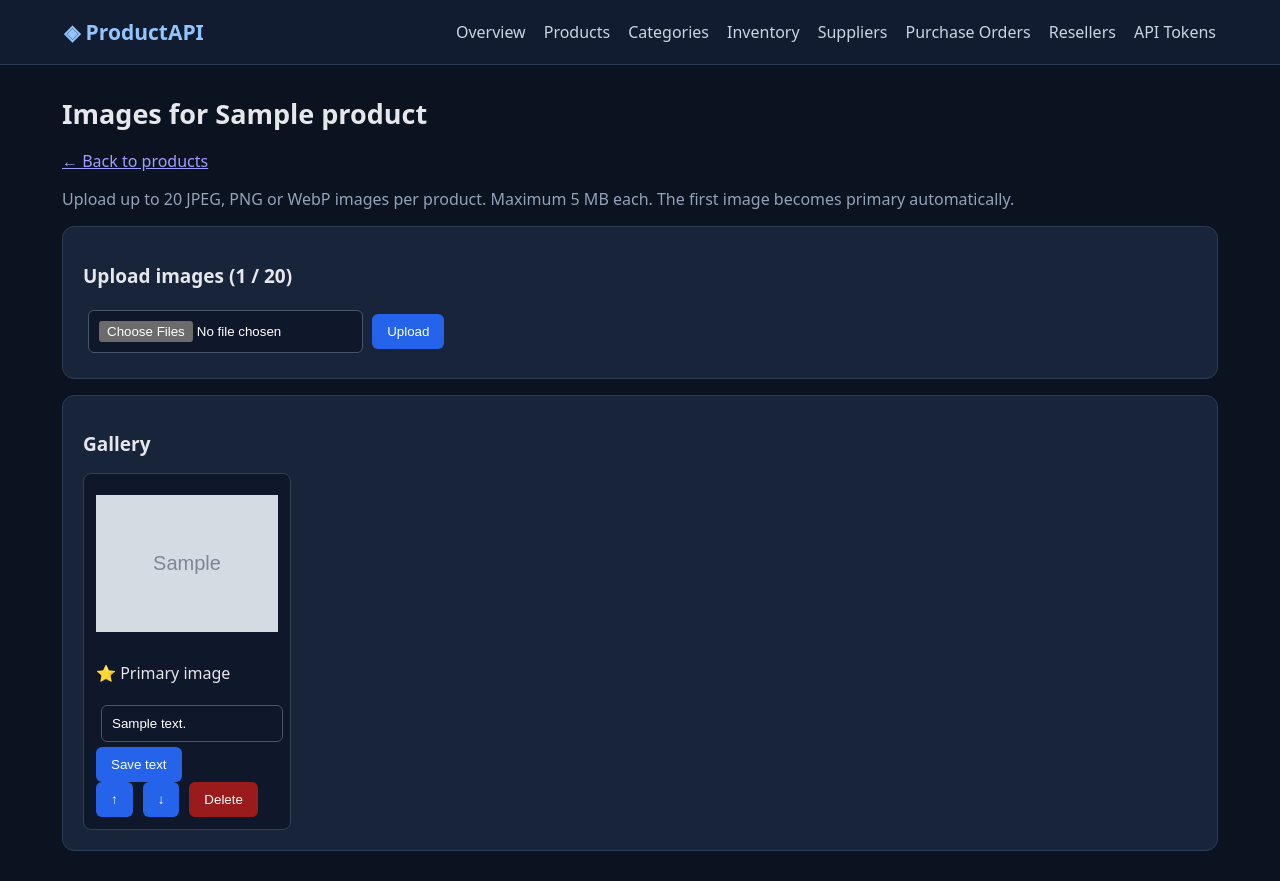
After one commit to 1x4x/2000-product-webapi, an ASP.NET Core app: page /admin/products/1/images in a window 1280 px wide. The commit adds this page. Run offline with ASP.NET Core 8, Linux system fonts and the light colour scheme; tables that the repository leaves empty hold one stand-in row (values such as "Sample post"); grey boxes marked "Sample" are stand-in pictures; the project's own start-up code is not run, and a stand-in starts its controllers and pages.

Commit message:
feat: add local-disk product image gallery with 20-image limit

```diff
--- a/ProductAPI/Data/AppDbContext.cs
+++ b/ProductAPI/Data/AppDbContext.cs
@@ -2,11 +2,13 @@ using Microsoft.EntityFrameworkCore;
 using ProductAPI.Models;
 namespace ProductAPI.Data;
 public class AppDbContext(DbContextOptions<AppDbContext> options):DbContext(options) {
- public DbSet<Product> Products=>Set<Product>(); public DbSet<ProductCategory> ProductCategories=>Set<ProductCategory>(); public DbSet<Supplier> Suppliers=>Set<Supplier>(); public DbSet<Reseller> Resellers=>Set<Reseller>(); public DbSet<ApiKey> ApiKeys=>Set<ApiKey>(); public DbSet<StockMovement> StockMovements=>Set<StockMovement>(); public DbSet<ResellerOrder> ResellerOrders=>Set<ResellerOrder>(); public DbSet<ResellerOrderItem> ResellerOrderItems=>Set<ResellerOrderItem>(); public DbSet<PurchaseOrder> PurchaseOrders=>Set<PurchaseOrder>(); public DbSet<PurchaseOrderItem> PurchaseOrderItems=>Set<PurchaseOrderItem>();
+ public DbSet<Product> Products=>Set<Product>(); public DbSet<ProductImage> ProductImages=>Set<ProductImage>(); public DbSet<ProductCategory> ProductCategories=>Set<ProductCategory>(); public DbSet<Supplier> Suppliers=>Set<Supplier>(); public DbSet<Reseller> Resellers=>Set<Reseller>(); public DbSet<ApiKey> ApiKeys=>Set<ApiKey>(); public DbSet<StockMovement> StockMovements=>Set<StockMovement>(); public DbSet<ResellerOrder> ResellerOrders=>Set<ResellerOrder>(); public DbSet<ResellerOrderItem> ResellerOrderItems=>Set<ResellerOrderItem>(); public DbSet<PurchaseOrder> PurchaseOrders=>Set<PurchaseOrder>(); public DbSet<PurchaseOrderItem> PurchaseOrderItems=>Set<PurchaseOrderItem>();
  protected override void OnModelCreating(ModelBuilder b) {
   b.Entity<Product>().ToTable("product").HasIndex(x=>x.Sku).IsUnique(); b.Entity<ProductCategory>().ToTable("productcategory");
   b.Entity<Product>().Property(x=>x.PurchasePrice).HasPrecision(18,2); b.Entity<Product>().Property(x=>x.RetailPrice).HasPrecision(18,2); b.Entity<Product>().Property(x=>x.ResellerPrice).HasPrecision(18,2);
   b.Entity<ResellerOrderItem>().Property(x=>x.UnitPrice).HasPrecision(18,2); b.Entity<PurchaseOrderItem>().Property(x=>x.UnitCost).HasPrecision(18,2);
   b.Entity<ApiKey>().HasIndex(x=>x.Hash).IsUnique();
+  b.Entity<ProductImage>().ToTable("productimage").HasOne(x=>x.Product).WithMany(x=>x.Images).HasForeignKey(x=>x.ProductId).OnDelete(DeleteBehavior.Cascade);
+  b.Entity<ProductImage>().HasIndex(x=>new{x.ProductId,x.SortOrder});
  }
 }
--- a/ProductAPI/Models/Entities.cs
+++ b/ProductAPI/Models/Entities.cs
@@ -2,7 +2,7 @@ using System.ComponentModel.DataAnnotations;
 namespace ProductAPI.Models;
 public class ProductCategory { public int Id {get;set;} [MaxLength(120)] public string Name {get;set;}=""; public List<Product> Products {get;set;}=new(); }
 public class Supplier { public int Id {get;set;} public string Name {get;set;}=""; public string? Email {get;set;} public string? Country {get;set;}="China"; public int LeadTimeDays {get;set;}=30; public string? ContactName {get;set;} public string? Notes {get;set;} }
-public class Product { public int Id {get;set;} [MaxLength(80)] public string Sku {get;set;}=""; [MaxLength(200)] public string Name {get;set;}=""; public string? Description {get;set;} public int? CategoryId {get;set;} public ProductCategory? Category {get;set;} public int? SupplierId {get;set;} public Supplier? Supplier {get;set;} public decimal PurchasePrice {get;set;} public decimal RetailPrice {get;set;} public decimal ResellerPrice {get;set;} [MaxLength(3)] public string Currency {get;set;}="SEK"; public int StockQuantity {get;set;} public int ReservedQuantity {get;set;} public int TargetStockQuantity {get;set;}=100; public int ReorderThresholdPercent {get;set;}=20; public bool Active {get;set;}=true; public int ReorderQuantity {get;set;}=0; public uint Version {get;set;} }
+public class Product { public int Id {get;set;} [MaxLength(80)] public string Sku {get;set;}=""; [MaxLength(200)] public string Name {get;set;}=""; public string? Description {get;set;} public int? CategoryId {get;set;} public ProductCategory? Category {get;set;} public int? SupplierId {get;set;} public Supplier? Supplier {get;set;} public decimal PurchasePrice {get;set;} public decimal RetailPrice {get;set;} public decimal ResellerPrice {get;set;} [MaxLength(3)] public string Currency {get;set;}="SEK"; public int StockQuantity {get;set;} public int ReservedQuantity {get;set;} public int TargetStockQuantity {get;set;}=100; public int ReorderThresholdPercent {get;set;}=20; public bool Active {get;set;}=true; public int ReorderQuantity {get;set;}=0; public uint Version {get;set;} public List<ProductImage> Images {get;set;}=new(); }
 public class Reseller { public int Id {get;set;} public string Name {get;set;}=""; public string? Email {get;set;} public bool Active {get;set;}=true; public List<ApiKey> ApiKeys {get;set;}=new(); }
 public class ApiKey { public int Id {get;set;} public string Name {get;set;}=""; [MaxLength(20)] public string Prefix {get;set;}=""; [MaxLength(64)] public string Hash {get;set;}=""; public int? ResellerId {get;set;} public Reseller? Reseller {get;set;} public bool IsAdmin {get;set;} public bool Revoked {get;set;} public DateTime CreatedUtc {get;set;}=DateTime.UtcNow; public DateTime ExpiresUtc {get;set;} public DateTime? LastUsedUtc {get;set;} public string Scopes {get;set;}="products:read"; }
 public class StockMovement { public long Id {get;set;} public int ProductId {get;set;} public Product Product {get;set;}=null!; public int Delta {get;set;} public string Reason {get;set;}=""; public DateTime CreatedUtc {get;set;}=DateTime.UtcNow; }
--- /dev/null
+++ b/ProductAPI/Pages/Admin/ProductImages.cshtml
@@ -0,0 +1,30 @@
+@page "/admin/products/{id:int}/images"
+@model ProductAPI.Pages.Admin.ProductImagesModel
+<h1>Images for @Model.Product.Name</h1>
+<p><a href="/admin/products">← Back to products</a></p>
+<p class="muted">Upload up to 20 JPEG, PNG or WebP images per product. Maximum 5 MB each. The first image becomes primary automatically.</p>
+@if(!string.IsNullOrWhiteSpace(Model.Error)){<p class="error">@Model.Error</p>}
+<div class="card">
+<h2>Upload images (@Model.Images.Count / 20)</h2>
+<form method="post" asp-page-handler="Upload" enctype="multipart/form-data">
+<input type="file" name="files" accept="image/jpeg,image/png,image/webp" multiple required/>
+<button>Upload</button>
+</form>
+</div>
+<div class="card">
+<h2>Gallery</h2>
+<div style="display:grid;grid-template-columns:repeat(auto-fill,minmax(190px,1fr));gap:18px">
+@foreach(var img in Model.Images){
+<div style="background:#0f172a;border:1px solid #334155;border-radius:8px;padding:12px">
+<img src="@img.ImageUrl" alt="@img.AltText" loading="lazy" style="width:100%;height:155px;object-fit:contain"/>
+<p>@(img.IsPrimary?"⭐ Primary image":$"Position {img.SortOrder+1}")</p>
+<form method="post" asp-page-handler="Alt"><input type="hidden" name="imageId" value="@img.Id"/><input name="altText" value="@img.AltText" maxlength="255" placeholder="Alt text"/><button>Save text</button></form>
+<div class="actions">
+@if(!img.IsPrimary){<form method="post" asp-page-handler="Primary"><input type="hidden" name="imageId" value="@img.Id"/><button>Make primary</button></form>}
+<form method="post" asp-page-handler="Move"><input type="hidden" name="imageId" value="@img.Id"/><input type="hidden" name="direction" value="-1"/><button>↑</button></form>
+<form method="post" asp-page-handler="Move"><input type="hidden" name="imageId" value="@img.Id"/><input type="hidden" name="direction" value="1"/><button>↓</button></form>
+<form method="post" asp-page-handler="Delete"><input type="hidden" name="imageId" value="@img.Id"/><button class="danger">Delete</button></form>
+</div>
+</div>}
+</div>
+</div>
--- /dev/null
+++ b/ProductAPI/Pages/Admin/ProductImages.cshtml.cs
@@ -0,0 +1,149 @@
+using System.Data;
+using Microsoft.AspNetCore.Mvc;
+using Microsoft.AspNetCore.Mvc.RazorPages;
+using Microsoft.EntityFrameworkCore;
+using ProductAPI.Data;
+using ProductAPI.Models;
+using ProductAPI.Services;
+
+namespace ProductAPI.Pages.Admin;
+
+public class ProductImagesModel(AppDbContext db, LocalProductImageStore store) : PageModel
+{
+    public Product Product { get; private set; } = null!;
+    public List<ProductImage> Images { get; private set; } = new();
+    public string Error { get; private set; } = "";
+
+    public async Task<IActionResult> OnGetAsync(int id) => await LoadAsync(id);
+
+    private async Task<IActionResult> LoadAsync(int id)
+    {
+        var product = await db.Products.AsNoTracking().FirstOrDefaultAsync(p => p.Id == id);
+        if (product is null) return NotFound();
+        Product = product;
+        Images = await db.ProductImages.AsNoTracking().Where(x => x.ProductId == id)
+            .OrderBy(x => x.SortOrder).ThenBy(x => x.Id).ToListAsync();
+        return Page();
+    }
+
+    private async Task<IActionResult> FailAsync(int id, string error)
+    {
+        Error = error;
+        return await LoadAsync(id);
+    }
+
+    public async Task<IActionResult> OnPostUploadAsync(int id, List<IFormFile> files, CancellationToken ct)
+    {
+        if (files is null || files.Count == 0 || files.Count > ProductImagePolicy.MaxImages)
+            return await FailAsync(id, "Select 1 to 20 images.");
+
+        // Buffer and validate all images before changing the database or disk.
+        var prepared = new List<(byte[] bytes, string extension, string alt)>();
+        foreach (var file in files)
+        {
+            if (file.Length <= 0 || file.Length > ProductImagePolicy.MaxBytes)
+                return await FailAsync(id, "Each image must be between 1 byte and 5 MB.");
+            await using var stream = file.OpenReadStream();
+            using var memory = new MemoryStream();
+            await stream.CopyToAsync(memory, ct);
+            if (memory.Length > ProductImagePolicy.MaxBytes)
+                return await FailAsync(id, "Image too large.");
+            var bytes = memory.ToArray();
+            var extension = ProductImagePolicy.DetectExtension(bytes);
+            if (extension is null)
+                return await FailAsync(id, "Only JPEG, PNG and WebP images are supported.");
+            prepared.Add((bytes, extension, Path.GetFileNameWithoutExtension(file.FileName)[..Math.Min(100, Path.GetFileNameWithoutExtension(file.FileName).Length)]));
+        }
+
+        await using var tx = await db.Database.BeginTransactionAsync(IsolationLevel.Serializable, ct);
+        if (!await db.Products.AnyAsync(p => p.Id == id, ct)) return NotFound();
+        var existing = await db.ProductImages.Where(x => x.ProductId == id)
+            .OrderBy(x => x.SortOrder).ThenBy(x => x.Id).ToListAsync(ct);
+        if (!ProductImagePolicy.CanAdd(existing.Count, prepared.Count))
+        {
+            await tx.RollbackAsync(ct);
+            return await FailAsync(id, "This product may have at most 20 images.");
+        }
+
+        var saved = new List<string>();
+        try
+        {
+            var sort = existing.Count == 0 ? 0 : existing.Max(x => x.SortOrder) + 1;
+            foreach (var item in prepared)
+            {
+                await using var input = new MemoryStream(item.bytes);
+                var (fileName, url) = await store.SaveAsync(input, item.extension, ct);
+                saved.Add(fileName);
+                db.ProductImages.Add(new ProductImage
+                {
+                    ProductId = id, FileName = fileName, ImageUrl = url,
+                    AltText = item.alt, SortOrder = sort++, IsPrimary = existing.Count == 0 && saved.Count == 1
+                });
+            }
+            await db.SaveChangesAsync(ct);
+            await tx.CommitAsync(ct);
+        }
+        catch
+        {
+            await tx.RollbackAsync(ct);
+            foreach (var name in saved) store.Delete(name);
+            throw;
+        }
+        return RedirectToPage(new { id });
+    }
+
+    public async Task<IActionResult> OnPostPrimaryAsync(int id, long imageId)
+    {
+        await using var tx = await db.Database.BeginTransactionAsync(IsolationLevel.Serializable);
+        var images = await db.ProductImages.Where(x => x.ProductId == id).ToListAsync();
+        if (!images.Any(x => x.Id == imageId)) return NotFound();
+        foreach (var image in images) image.IsPrimary = image.Id == imageId;
+        await db.SaveChangesAsync();
+        await tx.CommitAsync();
+        return RedirectToPage(new { id });
+    }
+
+    public async Task<IActionResult> OnPostAltAsync(int id, long imageId, string? altText)
+    {
+        if (altText?.Length > 255) return await FailAsync(id, "Alt text must be 255 characters or fewer.");
+        var image = await db.ProductImages.FirstOrDefaultAsync(x => x.ProductId == id && x.Id == imageId);
+        if (image is null) return NotFound();
+        image.AltText = altText?.Trim();
+        await db.SaveChangesAsync();
+        return RedirectToPage(new { id });
+    }
+
+    public async Task<IActionResult> OnPostMoveAsync(int id, long imageId, int direction)
+    {
+        if (direction is not (-1 or 1)) return BadRequest();
+        await using var tx = await db.Database.BeginTransactionAsync(IsolationLevel.Serializable);
+        var images = await db.ProductImages.Where(x => x.ProductId == id)
+            .OrderBy(x => x.SortOrder).ThenBy(x => x.Id).ToListAsync();
+        var index = images.FindIndex(x => x.Id == imageId);
+        if (index < 0) return NotFound();
+        var other = index + direction;
+        if (other >= 0 && other < images.Count)
+        {
+            (images[index].SortOrder, images[other].SortOrder) = (images[other].SortOrder, images[index].SortOrder);
+            await db.SaveChangesAsync();
+        }
+        await tx.CommitAsync();
+        return RedirectToPage(new { id });
+    }
+
+    public async Task<IActionResult> OnPostDeleteAsync(int id, long imageId)
+    {
+        await using var tx = await db.Database.BeginTransactionAsync(IsolationLevel.Serializable);
+        var images = await db.ProductImages.Where(x => x.ProductId == id)
+            .OrderBy(x => x.SortOrder).ThenBy(x => x.Id).ToListAsync();
+        var image = images.FirstOrDefault(x => x.Id == imageId);
+        if (image is null) return NotFound();
+        db.ProductImages.Remove(image);
+        if (image.IsPrimary && images.Count > 1)
+            images.First(x => x.Id != imageId).IsPrimary = true;
+        await db.SaveChangesAsync();
+        await tx.CommitAsync();
+        store.Delete(image.FileName);
+        return RedirectToPage(new { id });
+    }
+}
--- a/ProductAPI/Pages/Admin/Products.cshtml
+++ b/ProductAPI/Pages/Admin/Products.cshtml
@@ -9,4 +9,4 @@
 <label>Currency<input asp-for="Input.Currency" maxlength="3" required/></label><label>Target stock<input asp-for="Input.TargetStockQuantity" type="number" min="1" required/></label><label>Reorder threshold %<input asp-for="Input.ReorderThresholdPercent" type="number" min="1" max="100" required/></label><label>Fixed reorder qty (0 = top up)<input asp-for="Input.ReorderQuantity" type="number" min="0"/></label>
 <label>Description<textarea asp-for="Input.Description" rows="2"></textarea></label><label>Active<input asp-for="Input.Active" type="checkbox"/></label><div><button>Save product</button></div></form><p class="error">@Model.Error</p></div>
 <div class="card"><h2>Add category</h2><form method="post" asp-page-handler="Category"><input asp-for="CategoryName" placeholder="Category name" required maxlength="120"/><button>Add category</button></form></div>
-<div class="card"><h2>Products</h2><table><thead><tr><th>ID / SKU</th><th>Name</th><th>Supplier</th><th>Purchase</th><th>Retail</th><th>Reseller</th><th>Available / target</th><th>Reorder</th></tr></thead><tbody>@foreach(var p in Model.Items){var available=p.StockQuantity-p.ReservedQuantity;var low=(long)available*100<=(long)p.TargetStockQuantity*p.ReorderThresholdPercent;<tr><td>@p.Id / @p.Sku</td><td>@p.Name @if(!p.Active){<span class="pill">Inactive</span>}</td><td>@(p.Supplier?.Name??"—")</td><td>@p.PurchasePrice @p.Currency</td><td>@p.RetailPrice</td><td>@p.ResellerPrice</td><td class="@(low?"warn":"ok")">@available / @p.TargetStockQuantity</td><td>@if(low&&p.SupplierId.HasValue){<form method="post" action="/admin/purchaseorders?handler=FromProduct"><input type="hidden" name="productId" value="@p.Id"/>@Html.AntiForgeryToken()<button>Draft reorder</button></form>}</td></tr>}</tbody></table></div>
+<div class="card"><h2>Products</h2><table><thead><tr><th>ID / SKU</th><th>Name</th><th>Supplier</th><th>Purchase</th><th>Retail</th><th>Reseller</th><th>Available / target</th><th>Images</th><th>Reorder</th></tr></thead><tbody>@foreach(var p in Model.Items){var available=p.StockQuantity-p.ReservedQuantity;var low=(long)available*100<=(long)p.TargetStockQuantity*p.ReorderThresholdPercent;<tr><td>@p.Id / @p.Sku</td><td>@p.Name @if(!p.Active){<span class="pill">Inactive</span>}</td><td>@(p.Supplier?.Name??"—")</td><td>@p.PurchasePrice @p.Currency</td><td>@p.RetailPrice</td><td>@p.ResellerPrice</td><td class="@(low?"warn":"ok")">@available / @p.TargetStockQuantity</td><td><a href="/admin/products/@p.Id/images">Manage images</a></td><td>@if(low&&p.SupplierId.HasValue){<form method="post" action="/admin/purchaseorders?handler=FromProduct"><input type="hidden" name="productId" value="@p.Id"/>@Html.AntiForgeryToken()<button>Draft reorder</button></form>}</td></tr>}</tbody></table></div>
--- a/ProductAPI/Program.cs
+++ b/ProductAPI/Program.cs
@@ -10,6 +10,7 @@ var connection=builder.Configuration.GetConnectionString("DefaultConnection");
 if(string.IsNullOrWhiteSpace(connection)) throw new InvalidOperationException("Set ConnectionStrings__DefaultConnection via user secrets or environment variables.");
 builder.Services.AddDbContext<AppDbContext>(o=>o.UseMySql(connection,ServerVersion.AutoDetect(connection)));
 builder.Services.AddScoped<ApiKeyService>();
+builder.Services.AddScoped<LocalProductImageStore>();
 builder.Services.AddRazorPages(o=>o.Conventions.AuthorizeFolder("/Admin"));
 builder.Services.AddAuthentication(CookieAuthenticationDefaults.AuthenticationScheme).AddCookie(o=>{o.LoginPath="/Login";o.Cookie.HttpOnly=true;o.Cookie.SecurePolicy=CookieSecurePolicy.Always;o.Cookie.SameSite=SameSiteMode.Strict;o.ExpireTimeSpan=TimeSpan.FromHours(8);});
 builder.Services.AddAuthorization(); builder.Services.AddAntiforgery();
@@ -21,7 +22,7 @@ app.MapGet("/",()=>Results.Redirect("/admin"));
 var api=app.MapGroup("/api/v1").RequireRateLimiting("api");
 api.MapGet("/products",async(HttpContext http,AppDbContext db,ApiKeyService keys)=>{
  var key=await keys.Validate(http.Request.Headers["X-API-Key"],"products:read");if(key==null)return Results.Unauthorized();
- return Results.Ok(await db.Products.AsNoTracking().Where(p=>p.Active).Select(p=>new {p.Id,p.Sku,p.Name,p.Description,p.CategoryId,p.RetailPrice,p.ResellerPrice,p.Currency,AvailableQuantity=p.StockQuantity-p.ReservedQuantity}).ToListAsync());
+ return Results.Ok(await db.Products.AsNoTracking().Where(p=>p.Active).Select(p=>new {p.Id,p.Sku,p.Name,p.Description,p.CategoryId,p.RetailPrice,p.ResellerPrice,p.Currency,AvailableQuantity=p.StockQuantity-p.ReservedQuantity,PrimaryImageUrl=p.Images.Where(i=>i.IsPrimary).Select(i=>i.ImageUrl).FirstOrDefault(),Images=p.Images.OrderBy(i=>i.SortOrder).Select(i=>new{i.ImageUrl,i.AltText,i.IsPrimary,i.SortOrder}).ToList()}).ToListAsync());
 });
 api.MapGet("/products/{id:int}",async(int id,HttpContext http,AppDbContext db,ApiKeyService keys)=>{
  var key=await keys.Validate(http.Request.Headers["X-API-Key"],"products:read");if(key==null)return Results.Unauthorized();
```
Also changed, not shown: ProductAPI.Tests.Integration/ProductImageDatabaseTests.cs (added, +32 -0 lines), ProductAPI.Tests.Unit/ProductImagePolicyTests.cs (added, +36 -0 lines), ProductAPI/Models/ProductImage.cs (added, +16 -0 lines), ProductAPI/Services/LocalProductImageStore.cs (added, +26 -0 lines), ProductAPI/Services/ProductImagePolicy.cs (added, +20 -0 lines), TESTING.md (+5 -0 lines), README.md, 2 other files.
